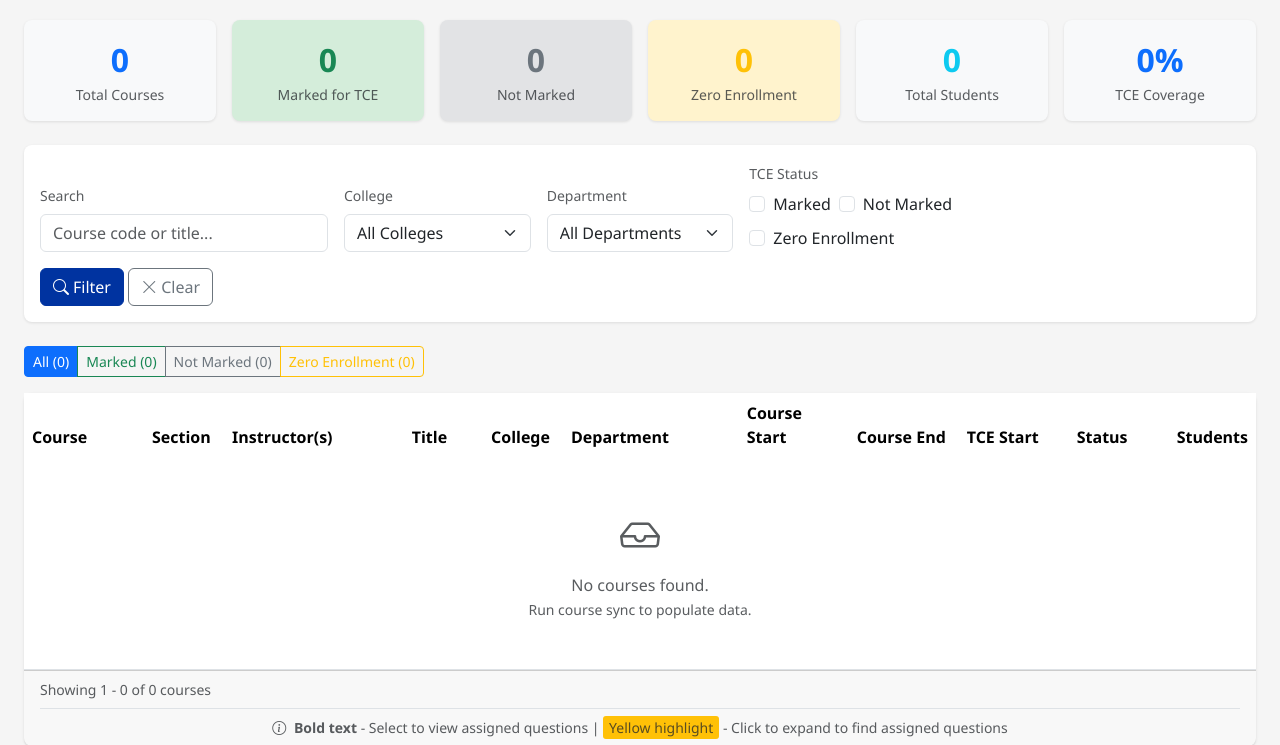
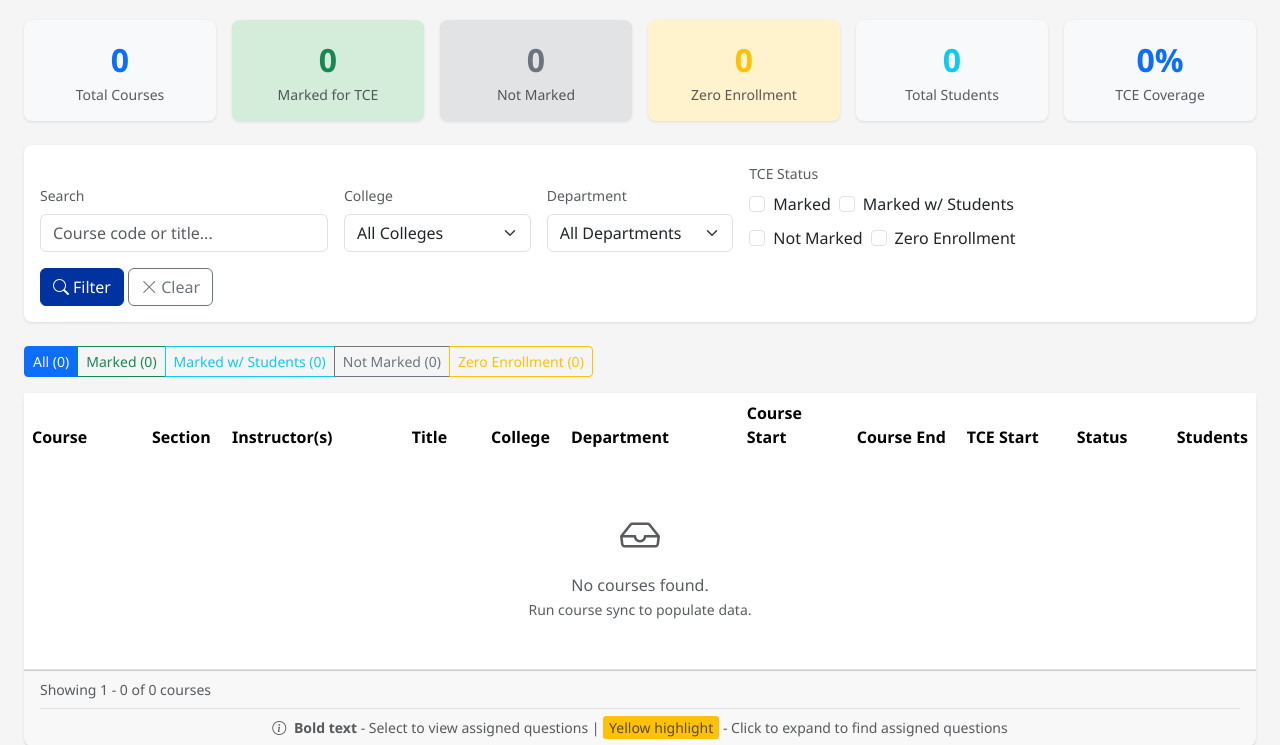
Before and after one commit to akwaed/tce-admin, a Flask app: page /verification/ in a window 1280 px wide. Shown: the part 197-942 px from the top of the page. Run offline with Flask 3, Linux system fonts and the light colour scheme; a user stored in the database is signed in; data that the repository does not hold is empty.

Commit message:
verication report fix

```diff
--- a/app/routes/verification.py
+++ b/app/routes/verification.py
@@ -53,6 +53,8 @@ def list_courses():
             status_conditions.append(Course.marked_for_tce == False)
         if 'zero_enrollment' in tce_filters:
             status_conditions.append(db.and_(Course.marked_for_tce == True, Course.student_count == 0))
+        if 'marked_with_students' in tce_filters:
+            status_conditions.append(db.and_(Course.marked_for_tce == True, Course.student_count > 0))
         if status_conditions:
             query = query.filter(db.or_(*status_conditions))
 
@@ -176,6 +178,8 @@ def export_courses():
             status_conditions.append(Course.marked_for_tce == False)
         if 'zero_enrollment' in tce_filters:
             status_conditions.append(db.and_(Course.marked_for_tce == True, Course.student_count == 0))
+        if 'marked_with_students' in tce_filters:
+            status_conditions.append(db.and_(Course.marked_for_tce == True, Course.student_count > 0))
         if status_conditions:
             query = query.filter(db.or_(*status_conditions))
 
@@ -385,6 +389,10 @@ def get_verification_stats(user, college_filter='', dept_filter=''):
         Course.marked_for_tce == True,
         Course.student_count == 0
     ).count()
+    marked_with_students = query.filter(
+        Course.marked_for_tce == True,
+        Course.student_count > 0
+    ).count()
 
     # Total students in marked courses
     total_students = db.session.query(func.sum(Course.student_count)).filter(
@@ -410,6 +418,7 @@ def get_verification_stats(user, college_filter='', dept_filter=''):
         'marked': marked,
         'not_marked': not_marked,
         'zero_enrollment': zero_enrollment,
+        'marked_with_students': marked_with_students,
         'total_students': total_students,
         'marked_percentage': round((marked / total * 100) if total > 0 else 0, 1)
     }
--- a/app/templates/verification/list.html
+++ b/app/templates/verification/list.html
@@ -113,6 +113,11 @@
                             <label class="form-check-label" for="tce_marked">Marked</label>
                         </div>
                         <div class="form-check">
+                            <input class="form-check-input" type="checkbox" name="tce_status" id="tce_marked_with_students" value="marked_with_students"
+                                   {% if 'marked_with_students' in current_filters.tce_status %}checked{% endif %}>
+                            <label class="form-check-label" for="tce_marked_with_students">Marked w/ Students</label>
+                        </div>
+                        <div class="form-check">
                             <input class="form-check-input" type="checkbox" name="tce_status" id="tce_not_marked" value="not_marked"
                                    {% if 'not_marked' in current_filters.tce_status %}checked{% endif %}>
                             <label class="form-check-label" for="tce_not_marked">Not Marked</label>
@@ -147,6 +152,10 @@
         <a href="{{ url_for('verification.list_courses', tce_status='marked', college=current_filters.college, department=current_filters.department) }}"
            class="btn btn-sm {% if current_filters.tce_status|length == 1 and 'marked' in current_filters.tce_status %}btn-success{% else %}btn-outline-success{% endif %}">
             Marked ({{ stats.marked }})
+        </a>
+        <a href="{{ url_for('verification.list_courses', tce_status='marked_with_students', college=current_filters.college, department=current_filters.department) }}"
+           class="btn btn-sm {% if current_filters.tce_status|length == 1 and 'marked_with_students' in current_filters.tce_status %}btn-info{% else %}btn-outline-info{% endif %}">
+            Marked w/ Students ({{ stats.marked_with_students }})
         </a>
         <a href="{{ url_for('verification.list_courses', tce_status='not_marked', college=current_filters.college, department=current_filters.department) }}"
            class="btn btn-sm {% if current_filters.tce_status|length == 1 and 'not_marked' in current_filters.tce_status %}btn-secondary{% else %}btn-outline-secondary{% endif %}">
```
